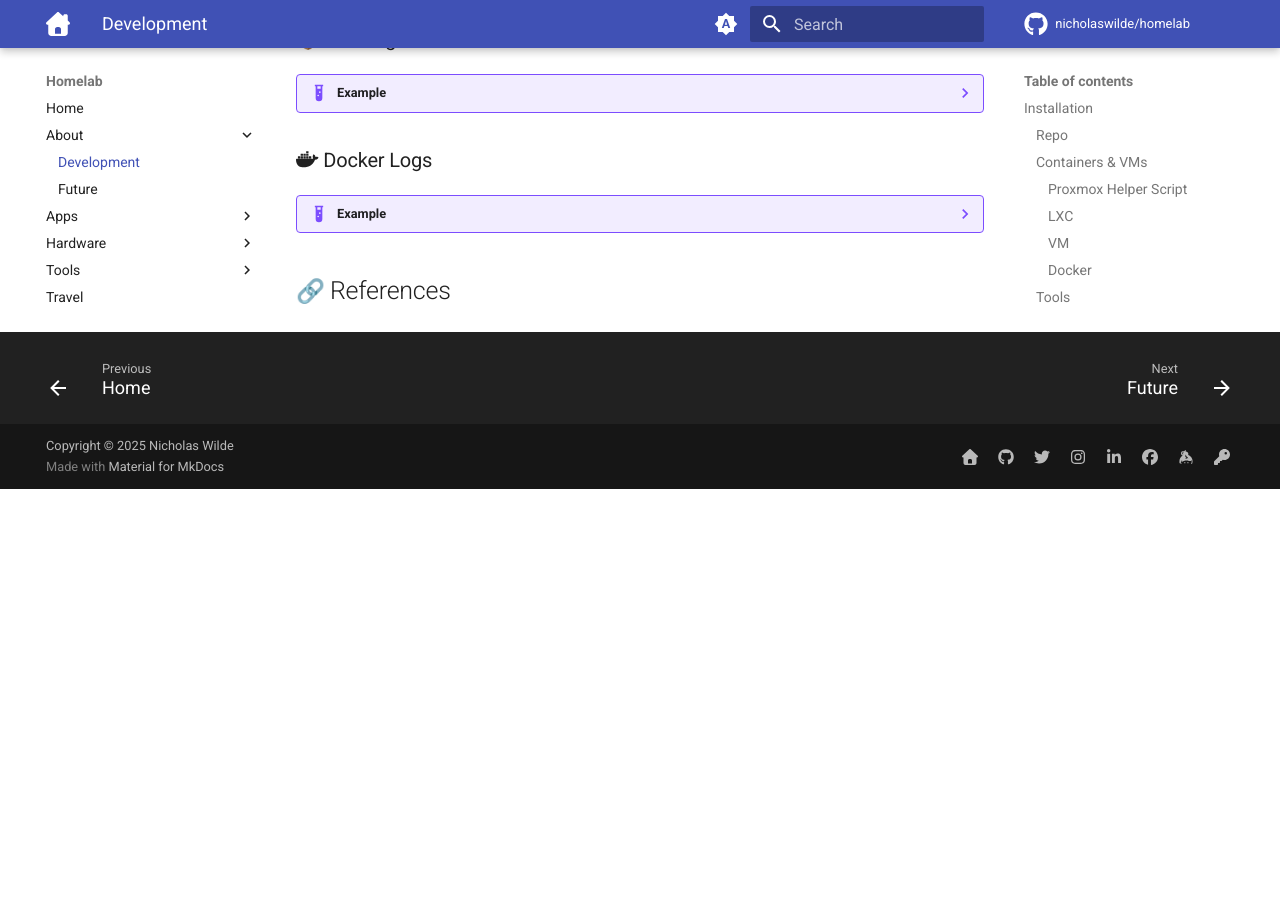
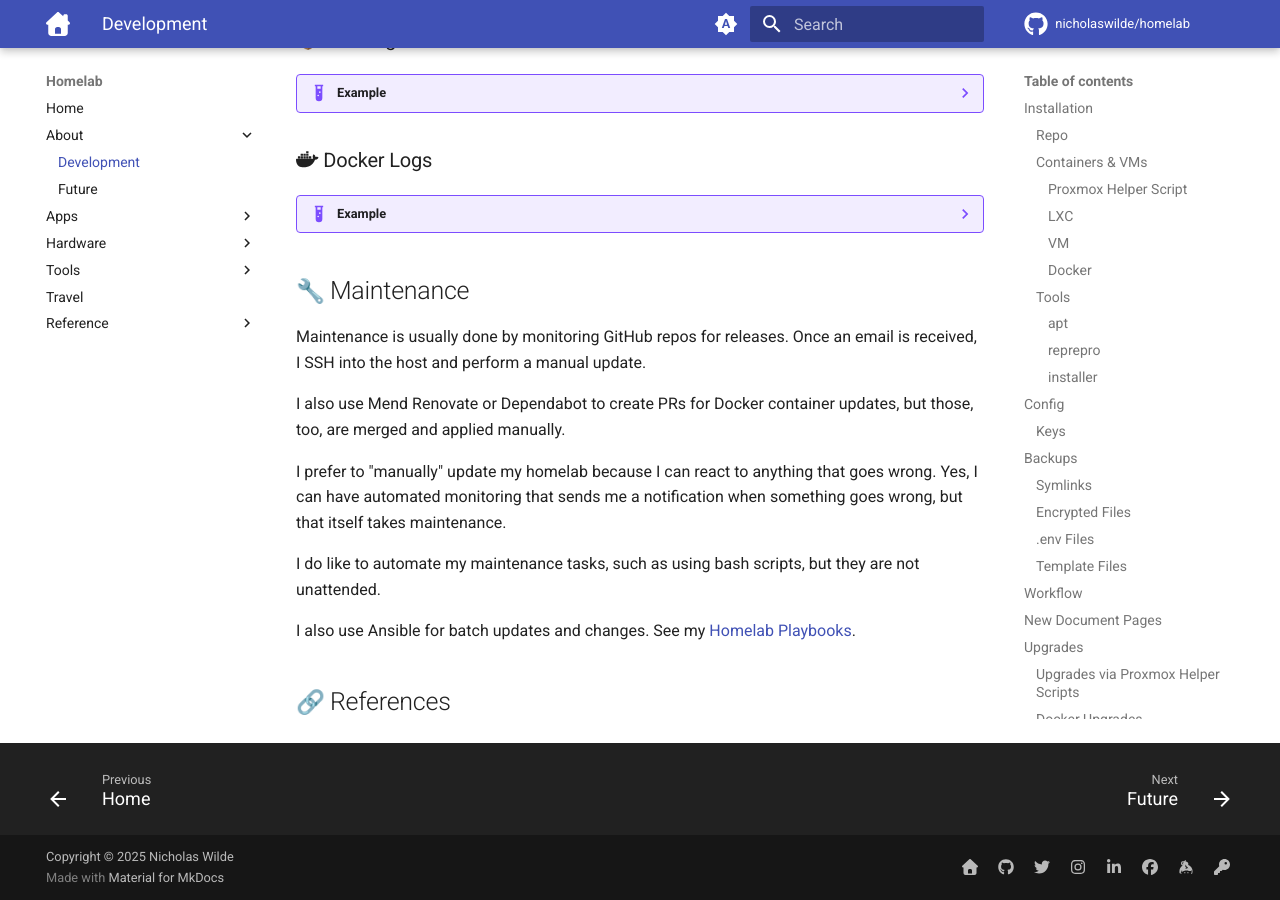
Before and after one commit to nicholaswilde/homelab, an MkDocs documentation site: the page built from docs/about/development.md, in a window 1280 px wide and 900 px high, scrolled down 5305 px. Built offline with MkDocs 1.6.1 and Material for MkDocs 9.7.7, drawn with Linux system fonts in a browser that asks for light colours; emoji names are drawn with the system emoji font; comment, search, counter and statistics services are not loaded; before the commit the page ends 5794 px from its top, so only the background shows below that.

Commit message:
Update development.md

````diff
--- a/docs/about/development.md
+++ b/docs/about/development.md
@@ -260,6 +260,18 @@
         docker logs immich-server -f
         ```
 
+## :wrench: Maintenance
+
+Maintenance is usually done by monitoring GitHub repos for releases. Once an email is received, I SSH into the host and perform a manual update.
+
+I also use Mend Renovate or Dependabot to create PRs for Docker container updates, but those, too, are merged and applied manually.
+
+I prefer to "manually" update my homelab because I can react to anything that goes wrong. Yes, I can have automated monitoring that sends me a notification when something goes wrong, but that itself takes maintenance.
+
+I do like to automate my maintenance tasks, such as using bash scripts, but they are not unattended.
+
+I also use Ansible for batch updates and changes. See my [Homelab Playbooks][16].
+
 ## :link: References
 
 [3]: <../tools/jinja2-cli.md>
````
Also changed, not shown: other parts of docs/about/development.md (+1 -0 lines).
